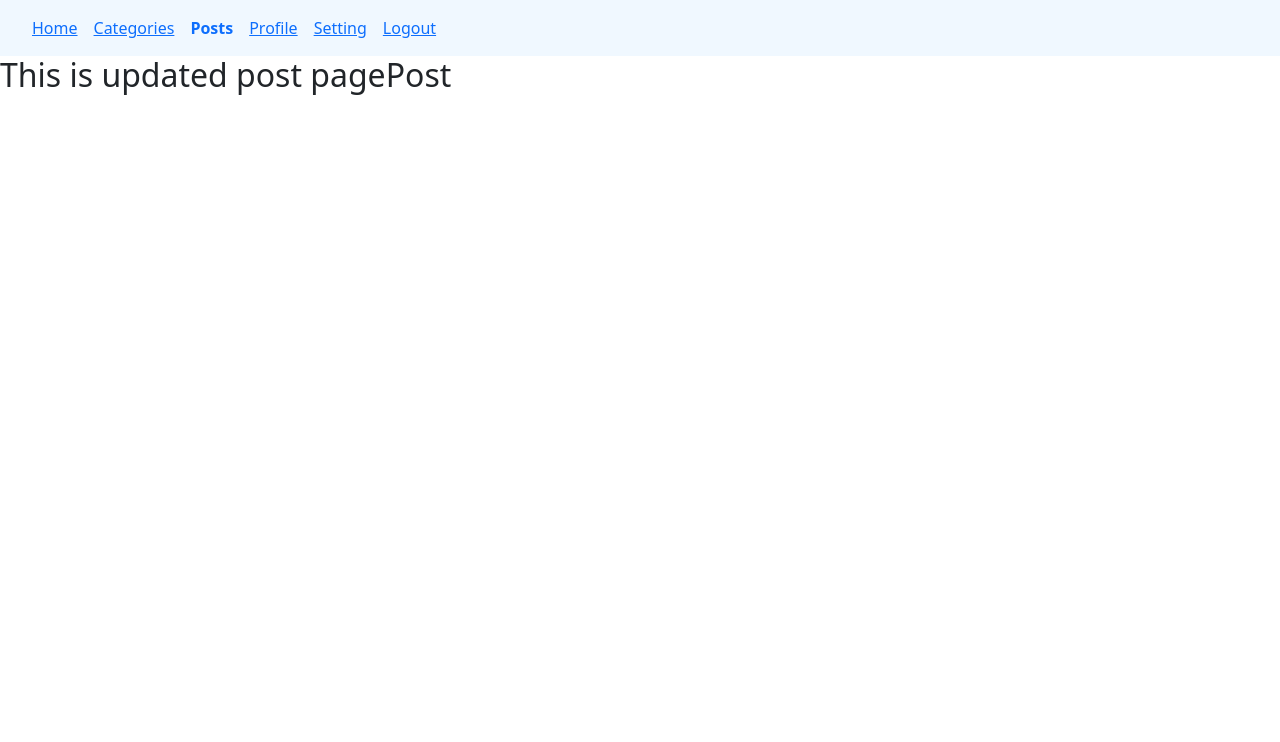
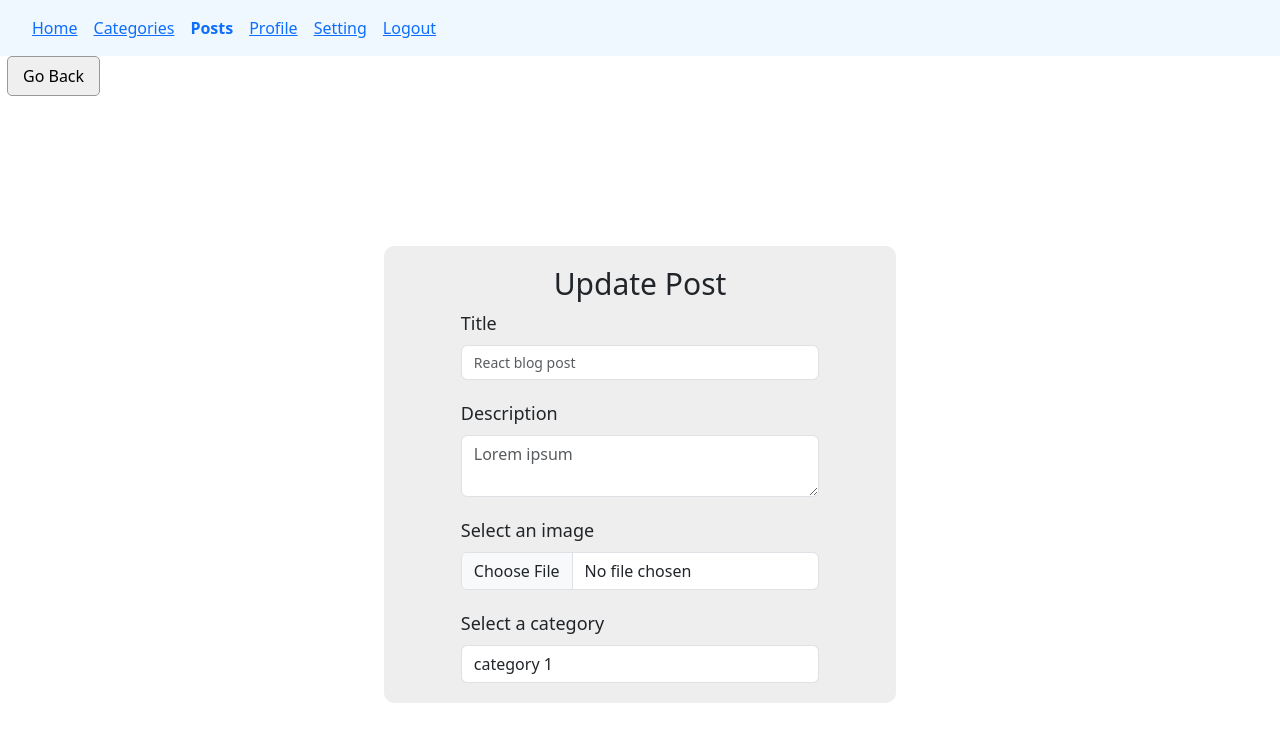
Before and after one commit to RyotoRio/Blog-App-Practice, a React (Vite) app in the folder React Project/my-app/: page /posts/update-post in a window 1280 px wide. Shown: the top 742 px of the page. Built offline with nearby package versions, Linux system fonts and the light colour scheme.

Commit message:
Post Section Creation

```diff
--- a/React Project/my-app/src/pages/post/DetailPost.jsx
+++ b/React Project/my-app/src/pages/post/DetailPost.jsx
@@ -16,7 +16,7 @@ const DetailPost = () => {
       </button>
       <div className="detail-container">
         <h2 className="post-title">React Blog post</h2>
-        <h5 className="post-category">Category: Categroy 2</h5>
+        <h5 className="post-category">Category: Categroy 1</h5>
         <h5 className="post-category">Created at: 12/08/2024</h5>
         <h5 className="post-category">Updated at: 12/08/2024</h5>
         <p className="post-desc">
--- a/React Project/my-app/src/pages/post/UpdatePost.jsx
+++ b/React Project/my-app/src/pages/post/UpdatePost.jsx
@@ -1,7 +1,55 @@
+import { useNavigate } from "react-router-dom";
+
 const UpdatePost = () => {
+  const navigate = useNavigate();
   return (
     <div>
-      <h2>This is updated post pagePost</h2>
+      <button className="button button-block" onClick={() => navigate(-1)}>
+        Go Back
+      </button>
+      <div className="form-container">
+        <form className="inner-container">
+          <h2 className="form-title">Update Post</h2>
+
+          <div className="form-group">
+            <label>Title</label>
+            <input
+              className="form-control"
+              type="text"
+              name="title"
+              placeholder="React blog post"
+            />
+          </div>
+
+          <div className="form-group">
+            <label>Description</label>
+            <textarea
+              className="form-control"
+              name="desc"
+              placeholder="Lorem ipsum"
+            ></textarea>
+          </div>
+
+          <div className="form-group">
+            <label>Select an image</label>
+            <input
+              className="form-control"
+              type="file"
+              name="file"
+              placeholder="Lorem ipsum"
+            />
+          </div>
+
+          <div className="form-group">
+            <label>Select a category</label>
+            <select className="form-control">
+              <option value="category 1">category 1</option>
+              <option value="category 2">category 2</option>
+              <option value="category 3">category 3</option>
+            </select>
+          </div>
+        </form>
+      </div>
     </div>
   );
 };
```
